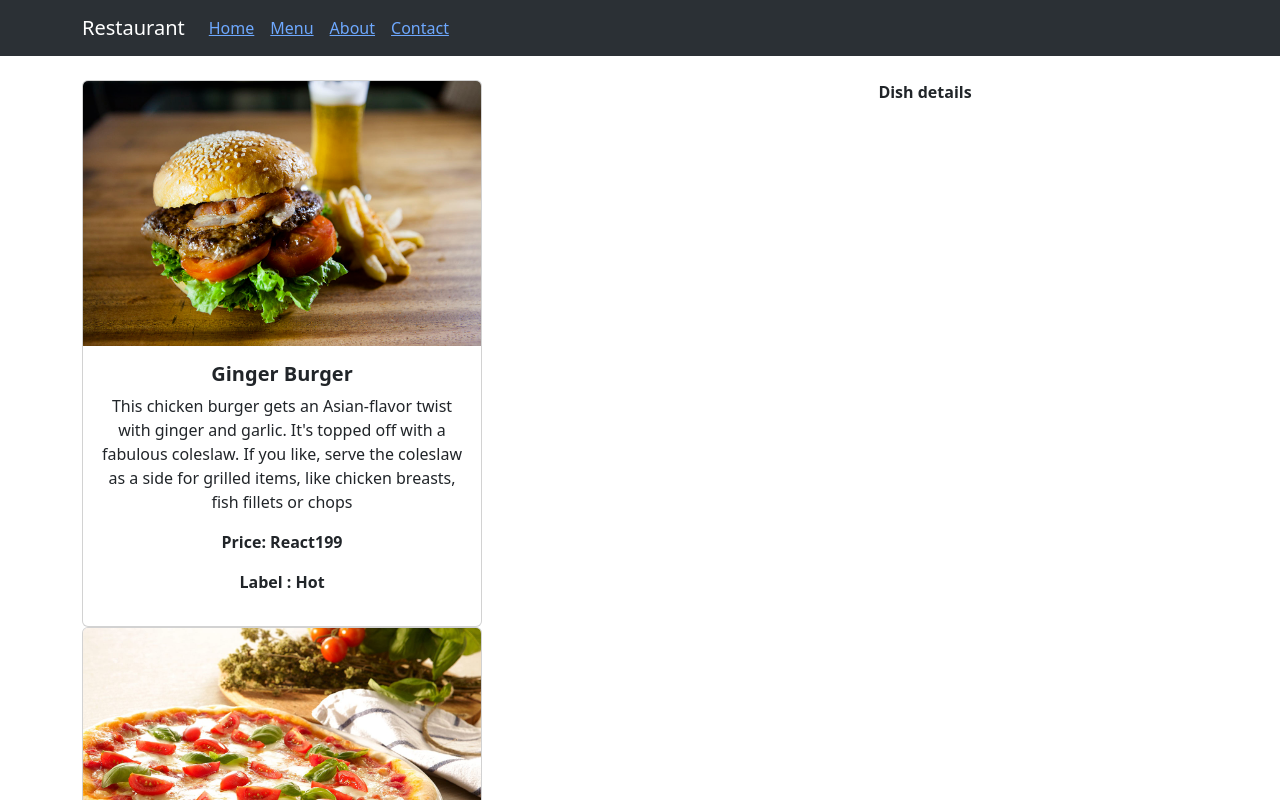
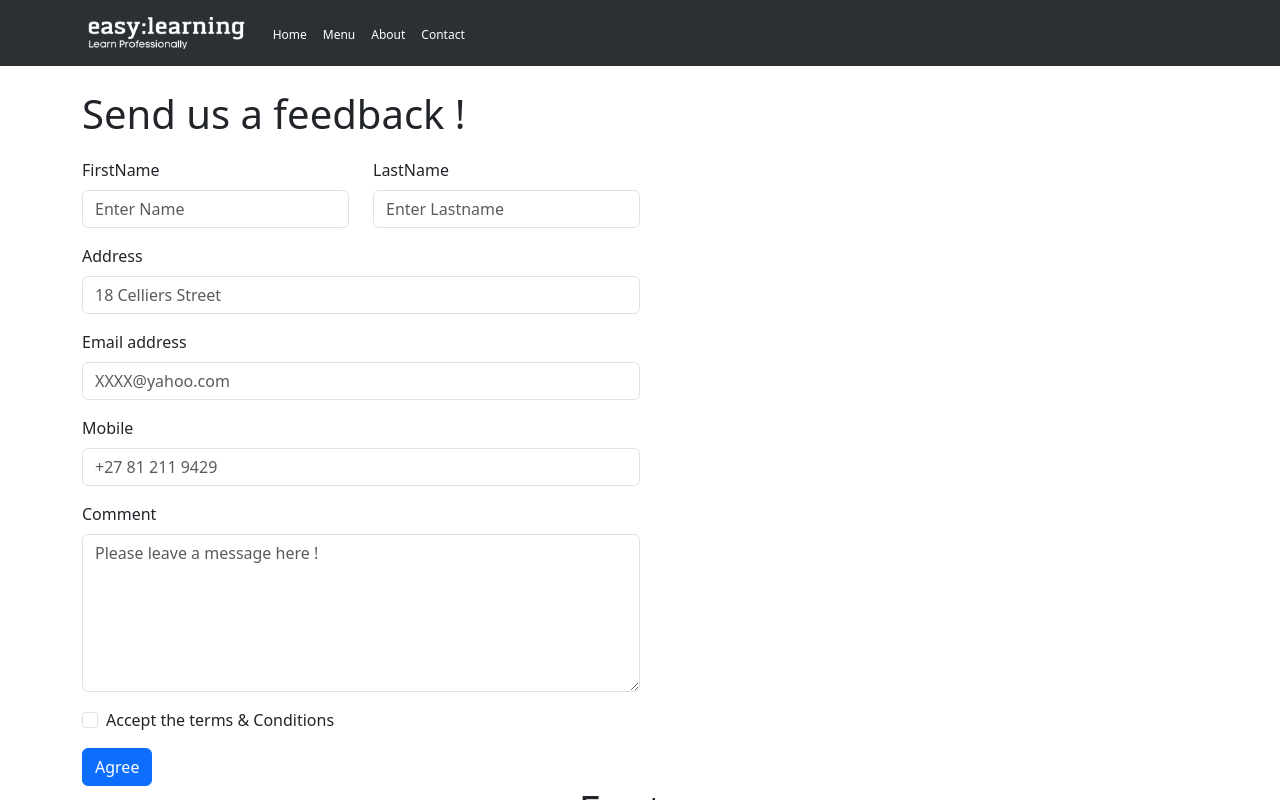
Before and after one commit to erickelninoSwift/React-App-project, a React (Create React App) app: page /Contact in a window 1280 px wide. Shown: the top 800 px of the page. Built offline with nearby package versions, Linux system fonts and the light colour scheme.

Commit message:
update on the project to understans react

```diff
--- a/src/Components/body/Body.jsx
+++ b/src/Components/body/Body.jsx
@@ -1,16 +1,24 @@
 import React from "react";
 import Menu from "./Menu";
+// import {BrowserRouter as Router,Route,Switch} from "react-router-dom";
+import Home from "./Home";
+import About from "./About";
+import Contact from "./Contact";
+import {Routes, Route } from 'react-router-dom';
 
 
 const Body = () =>{
 
 
     return(
-    <div>
-
-     <Menu/>
-
-    </div>
+      <div>
+        <Routes>
+            <Route path="/" element={ <Home/>}/>
+            <Route path="/Menu" element={<Menu/>}/>
+            <Route path="/About" element={ <About/>}/>
+            <Route path="/Contact" element={ <Contact/>}/>
+        </Routes>
+      </div>
     );
 
 }
--- a/src/Components/body/Contact.jsx
+++ b/src/Components/body/Contact.jsx
@@ -1,13 +1,115 @@
-import React, { Component } from 'react'
+ import React, { Component, Fragment } from 'react'
+ import Button from 'react-bootstrap/Button';
+import Form from 'react-bootstrap/Form';
+import '../../App.css'
+import Col from 'react-bootstrap/Col';
+import Row from 'react-bootstrap/Row';
+import Container from 'react-bootstrap/Container'
+
+
+        export class Contact extends Component {
+
+
+          constructor()
+          {
+            super()
+
+            this.state = {
+
+                 firstname:"",
+                 lastname: "",
+                 address : "",
+                 email: "",
+                 mobile: "",
+                 message:"",
+                 agree: false
+            }
+          }
+
+          handleAllinput = event =>{
+
+            event.preventDefault()
+
+            const name = event.target.name;
+            const value = event.target.type === "checkbox" ? event.target.checked : event.target.value;
+
+              this.setState({
+                [name]: value
+              });
+
+          }
+
+          handleSubmit = event =>{
+            event.preventDefault();
+            console.log(this.state)
+          }
 
 
 
-export class Contact extends Component {
-  render() {
-    return (
-      <div>Contact</div>
-    )
-  }
-}
+          render() {
 
-export default Contact
+            const style = {
+              textAlign: "left",
+              width: "50%"
+            }
+
+            return (
+
+
+              <div>
+                  <Fragment>
+                   <Container>
+
+                    <h1 style={{textAlign: "left",marginBottom:"20px"}}>Send us a feedback !</h1>
+
+                     <Form style={style} onSubmit={this.handleSubmit}>
+      <Row className="mb-3">
+        <Form.Group as={Col} controlId="formGridEmail">
+          <Form.Label>FirstName</Form.Label>
+          <Form.Control type="text" name='firstname' placeholder="Enter Name" value={this.state.firstname} onChange={this.handleAllinput} />
+        </Form.Group>
+
+        <Form.Group as={Col} controlId="formGridPassword">
+          <Form.Label>LastName</Form.Label>
+          <Form.Control type="text" name='lastname' placeholder="Enter Lastname" value={this.state.lastname} onChange={this.handleAllinput} />
+        </Form.Group>
+      </Row>
+
+
+
+      <Form.Group className="mb-3" controlId="formGridAddress1">
+        <Form.Label>Address</Form.Label>
+        <Form.Control type='text' name='address' placeholder="18 Celliers Street" value={this.state.address} onChange={this.handleAllinput}/>
+      </Form.Group>
+
+      <Form.Group className="mb-3" controlId="formGridAddress2">
+        <Form.Label>Email address</Form.Label>
+        <Form.Control type='email' name='email' placeholder="XXXX@yahoo.com" value={this.state.email} onChange={this.handleAllinput} />
+      </Form.Group>
+
+      <Form.Group className="mb-3" controlId="formGridAddress1">
+        <Form.Label>Mobile </Form.Label>
+        <Form.Control type='number' name='mobile' placeholder="+27 81 211 9429" value={this.state.mobile} onChange={this.handleAllinput}/>
+      </Form.Group>
+
+      <Form.Group className="mb-3" controlId="exampleForm.ControlTextarea1">
+        <Form.Label>Comment</Form.Label>
+        <Form.Control as="textarea" name='message' value={this.state.message} onChange={this.handleAllinput}  type='textarea' rows={6} placeholder='Please leave a message here !' />
+      </Form.Group>
+
+      <Form.Group className="mb-3" id="formGridCheckbox">
+        <Form.Check type="checkbox" name='agree' checked={this.state.agree} onChange={this.handleAllinput} label="Accept the terms & Conditions" />
+      </Form.Group>
+
+      <Button variant="primary" type="submit">
+        Agree
+      </Button>
+    </Form>
+
+    </Container>
+                  </Fragment>
+              </div>)
+          }
+        }
+
+        export default Contact
--- a/src/Components/body/Dishdetails.jsx
+++ b/src/Components/body/Dishdetails.jsx
@@ -9,7 +9,8 @@ const Dishdetails = (props) =>{
 
     return(
 
-        <Card style={{ width: '35rem', margin:'5px'}}>
+
+        <Card style={{ width: '100%', margin:'5px'}}>
         <Card.Img variant="top" src={props.allDetails.image}/>
         <Card.Body>
           <Card.Title><b>{props.allDetails.name}</b></Card.Title>
--- a/src/Components/body/Home.jsx
+++ b/src/Components/body/Home.jsx
@@ -0,0 +1,12 @@
+import React, { Component } from 'react'
+
+
+export class Home extends Component {
+  render() {
+    return (
+      <div>Home</div>
+    )
+  }
+}
+
+export default Home
--- a/src/Components/body/Menu.jsx
+++ b/src/Components/body/Menu.jsx
@@ -2,9 +2,12 @@ import React, { Component } from 'react'
 import DISHES from '../../data/dishes.js'
 import Container from 'react-bootstrap/Container';
 import Row from 'react-bootstrap/Row';
-import Col from 'react-bootstrap/Col';
+// import Col from 'react-bootstrap/Col';
 import MenuItems from './MenuItems.jsx';
 import Dishdetails from './Dishdetails.jsx';
+import Button from 'react-bootstrap/Button';
+import Modal from 'react-bootstrap/Modal';
+// import { useState } from 'react';
 
 
 export class Menu extends Component {
@@ -16,48 +19,87 @@ export class Menu extends Component {
         this.state = {
 
             AllDishes : DISHES,
-            selectedDish : null
+            selectedDish : null,
+            show: false
         }
     }
+
+
 
 
     dishSelected = (dish) =>{
 
         this.setState({
 
-            selectedDish: dish
+            selectedDish: dish,
+            show : !this.state.show
         })
 
-        console.log(dish);
+
+
+
 
     }
 
 
+    handleClose = () =>{
+        return this.setState({show: false});
+    }
+    handleShow = () =>{
+        return this.setState({show: true});
+
+    }
+
   render() {
+
+
+
 
     let dishDetails = <div>
         <b>Dish details</b>
     </div>
 
+
+console.log(dishDetails);
+
+
+
     if(this.state.selectedDish !== null)
     {
-        dishDetails = <Dishdetails  allDetails = {this.state.selectedDish} />
+        dishDetails = <Dishdetails  allDetails = {this.state.selectedDish}/>
+
+        console.log(dishDetails)
     }
+
 
 
     const menu = this.state.AllDishes.map(Item =>{
 
         return(
-            <MenuItems dish ={Item} key={Item.id} mydishhSelected = {() =>this.dishSelected(Item)} />
+            <MenuItems dish ={Item} key={Item.id} mydishhSelected = {() =>this.dishSelected(Item)} modal={this.handleShow}/>
         );
     });
 
+
+
+
     return (
-        <Container>
-        <Row>
-          <Col>{menu}</Col>
-          <Col>{dishDetails}</Col>
-        </Row>
+        <Container style={{margin: "10px auto", padding:"5px"}}>
+          <Row lg={3} md={6} sm={6}  xs={6}>
+          {menu}
+          </Row>
+
+      <Modal show={this.state.show} onHide={this.handleClose}>
+
+        <Modal.Body>
+            {dishDetails}
+        </Modal.Body>
+        <Modal.Footer>
+          <Button variant="secondary" onClick={this.handleClose}>
+            Close
+          </Button>
+        </Modal.Footer>
+      </Modal>
       </Container>
     )
   }
--- a/src/Components/body/MenuItems.jsx
+++ b/src/Components/body/MenuItems.jsx
@@ -1,5 +1,7 @@
-import React from "react";
+import React, { Fragment } from "react";
 import Card from 'react-bootstrap/Card';
+import Col from "react-bootstrap/esm/Col";
+import Container from "react-bootstrap/esm/Container";
 // import ListGroup from 'react-bootstrap/ListGroup';
 
 const MenuItems = (props) =>{
@@ -7,12 +9,13 @@ const MenuItems = (props) =>{
     console.log()
 
     return(
-
-
-        <Card style={{ width: '25rem' }}>
+      <Fragment>
+        <Container>
+         <Col>
+         <Card style={{ width: '20rem' }}>
         <Card.Img variant="top" src={props.dish.image} />
         <Card.Body>
-          <Card.Title style={{cursor: "pointer"}} onClick={props.mydishhSelected}><b>{props.dish.name}</b></Card.Title>
+          <Card.Title style={{cursor: "pointer"}}onClick={props.mydishhSelected} ><b>{props.dish.name}</b></Card.Title>
           <Card.Text>
             {props.dish.description}
           </Card.Text>
@@ -20,7 +23,9 @@ const MenuItems = (props) =>{
           <p><b>Label : {props.dish.label} </b></p>
         </Card.Body>
       </Card>
-
+         </Col>
+        </Container>
+      </Fragment>
     );
 }
 
--- a/src/Components/header/NavigationBar.jsx
+++ b/src/Components/header/NavigationBar.jsx
@@ -2,9 +2,10 @@ import React from "react";
 import Container from 'react-bootstrap/Container';
 import Nav from 'react-bootstrap/Nav';
 import Navbar from 'react-bootstrap/Navbar';
-import { Link } from "react-router-dom";
+import { Link} from "react-router-dom";
 import '../../assets/css/Main.css'
 // import NavDropdown from 'react-bootstrap/NavDropdown';
+import logo from '../../assets/image/logo.png'
 
 
 const NavigationBar = () =>{
@@ -14,14 +15,14 @@ const NavigationBar = () =>{
 
 <Navbar bg="dark" data-bs-theme="dark" expand="lg" className="bg-body-tertiary">
 <Container>
-        <Navbar.Brand href="/home">Restaurant</Navbar.Brand>
+  <Navbar.Brand ><Link to="/"><img src={logo} className="logoImage" alt="Easy learning"/></Link></Navbar.Brand>
   <Navbar.Toggle aria-controls="basic-navbar-nav" />
   <Navbar.Collapse id="basic-navbar-nav">
     <Nav className="me-auto">
-            <Nav.Link ><Link to="/">Home</Link></Nav.Link>
-            <Nav.Link><Link to="/Menu">Menu</Link></Nav.Link>
-            <Nav.Link><Link to="/About">About</Link></Nav.Link>
-            <Nav.Link ><Link to="/Contact">Contact</Link></Nav.Link>
+      <Nav.Link ><Link to="/" className="mainMenu">Home</Link></Nav.Link>
+      <Nav.Link><Link to="/Menu" className="mainMenu">Menu</Link></Nav.Link>
+      <Nav.Link><Link to="/About" className="mainMenu">About</Link></Nav.Link>
+      <Nav.Link ><Link to="/Contact" className="mainMenu">Contact</Link></Nav.Link>
     </Nav>
   </Navbar.Collapse>
 </Container>
@@ -29,8 +30,6 @@ const NavigationBar = () =>{
 
  </div>
     );
-
-
 }
 
 
--- a/src/MainComponents.jsx
+++ b/src/MainComponents.jsx
@@ -9,8 +9,9 @@ const MainComponents = () =>{
     return(
         <div>
         <Header/>
-        <br></br>
+       <br></br>
         <Body/>
+
         <Footer/>
        </div>
     );
--- a/src/assets/css/Main.css
+++ b/src/assets/css/Main.css
@@ -2,5 +2,17 @@
 {
     color: #ffffff;
     text-decoration: none;
+    font-size: 12px;
+    cursor: pointer;
 
 }
+
+.mainMenu:hover
+{
+    color: gray;
+}
+
+.logoImage
+{
+    height: 40px;
+}
```
Also changed, not shown: src/assets/image/logo.png (added). Lines whose indentation alone changed are shown as unchanged.
